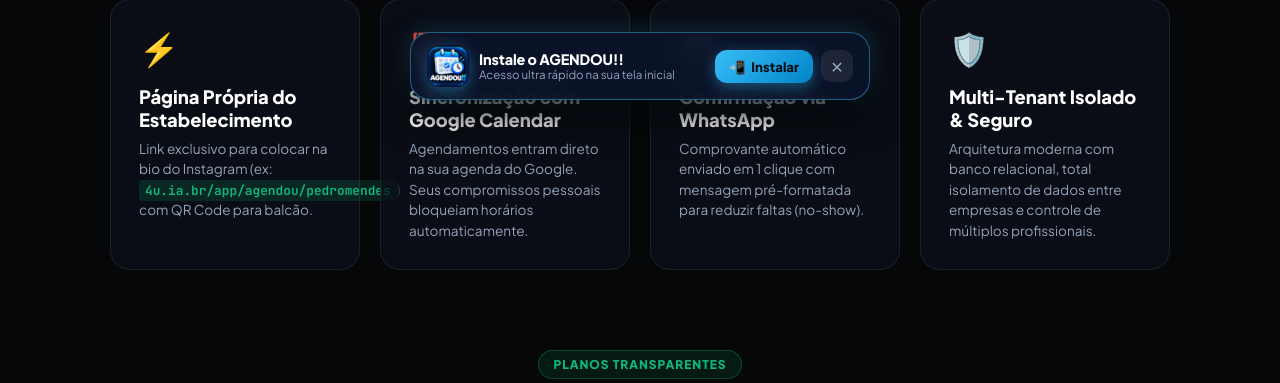
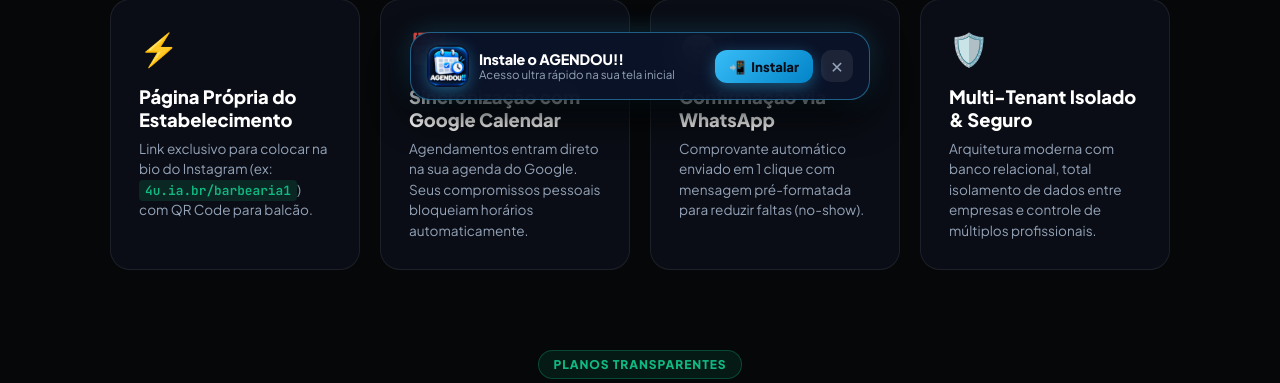
Before and after one commit to 4u-Labs/agendou, a PHP site: page / in a window 1280 px wide. Shown: the part 684-1067 px from the top of the page. Run offline with PHP 8.4, Linux system fonts and the light colour scheme.

Commit message:
fix(landing): use Barbearia 1 (barbearia1) as official demo instead of real client Pedro Mendes

```diff
--- a/index.php
+++ b/index.php
@@ -1,7 +1,7 @@
 <?php
 // ========================================================
 // AGENDOU - Main Router & Landing Page
-// Resolves tenant slugs (e.g. /app/agendou/pedromendes) or serves landing
+// Resolves tenant slugs (e.g. /app/agendou/barbearia1) or serves landing
 // ========================================================
 
 require_once __DIR__ . '/config/database.php';
@@ -96,7 +96,7 @@ if ($slug) {
             <button type="button" onclick="triggerPWAInstall()" class="btn-pwa-install" style="background: rgba(56, 189, 248, 0.12); border: 1px solid rgba(56, 189, 248, 0.4); color: #38bdf8; padding: 7px 14px; border-radius: 20px; font-size: 0.8rem; font-weight: 700; cursor: pointer; display: inline-flex; align-items: center; gap: 6px; transition: all 0.2s;">
                 <span>📲</span> Instalar App
             </button>
-            <a href="/app/agendou/?slug=pedromendes" class="nav-link">Demonstração</a>
+            <a href="/app/agendou/?slug=barbearia1" class="nav-link">Demonstração</a>
             <a href="/app/agendou/cadastro.php" class="nav-link" style="color: var(--primary); font-weight: 700;">Criar Conta Grátis</a>
             <a href="/app/agendou/admin/" class="btn-login-header"><span class="hide-mobile">Entrar no Painel </span><span class="show-mobile-only">Entrar </span>→</a>
         </div>
@@ -114,7 +114,7 @@ if ($slug) {
                 <span>CADASTRAR MINHA BARBEARIA / EMPRESA</span>
                 <span class="cta-arrow">→</span>
             </a>
-            <a href="/app/agendou/?slug=pedromendes" class="btn-cta-secondary">
+            <a href="/app/agendou/?slug=barbearia1" class="btn-cta-secondary">
                 <span>VER DEMONSTRAÇÃO AO VIVO</span>
             </a>
         </div>
@@ -142,7 +142,7 @@ if ($slug) {
             <div class="feature-card">
                 <div class="feat-icon">⚡</div>
                 <h3>Página Própria do Estabelecimento</h3>
-                <p>Link exclusivo para colocar na bio do Instagram (ex: <code>4u.ia.br/app/agendou/pedromendes</code>) com QR Code para balcão.</p>
+                <p>Link exclusivo para colocar na bio do Instagram (ex: <code>4u.ia.br/barbearia1</code>) com QR Code para balcão.</p>
             </div>
             <div class="feature-card">
                 <div class="feat-icon">📅</div>
```
Also changed, not shown: README.md.
